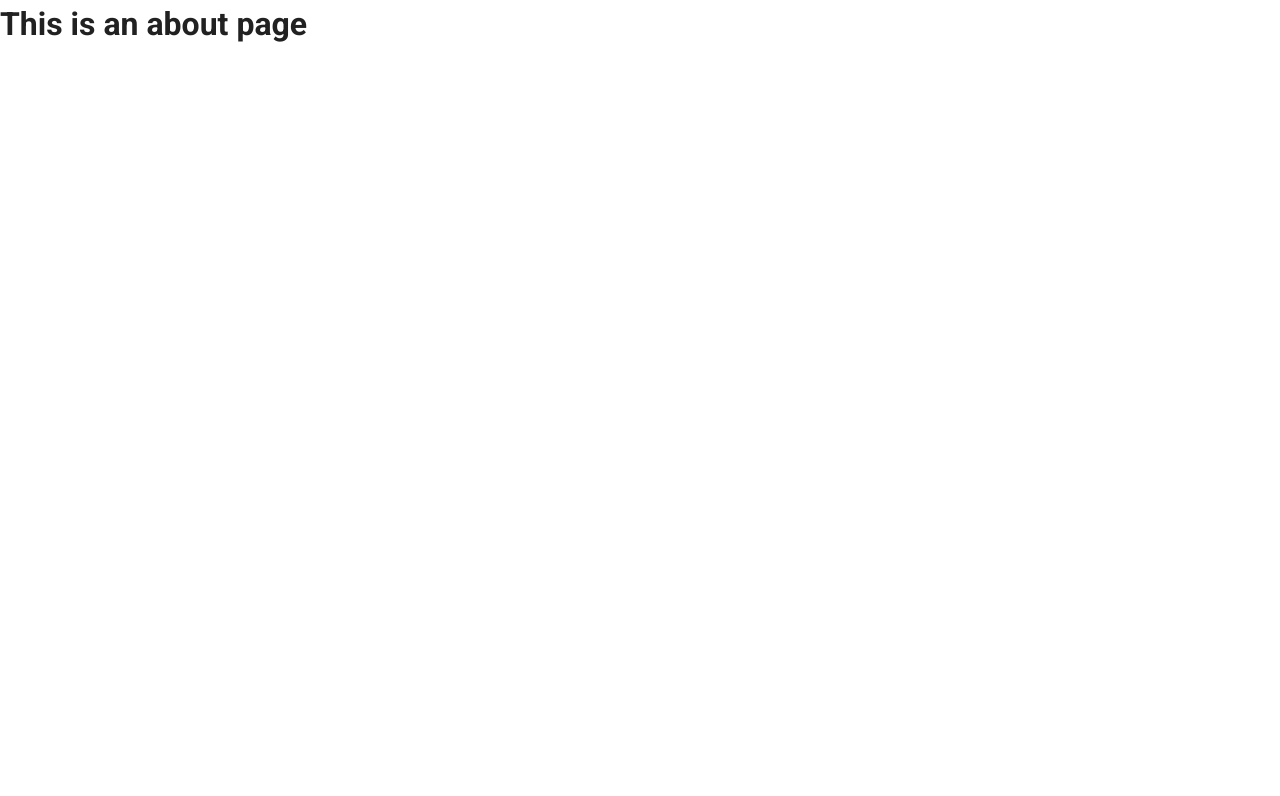
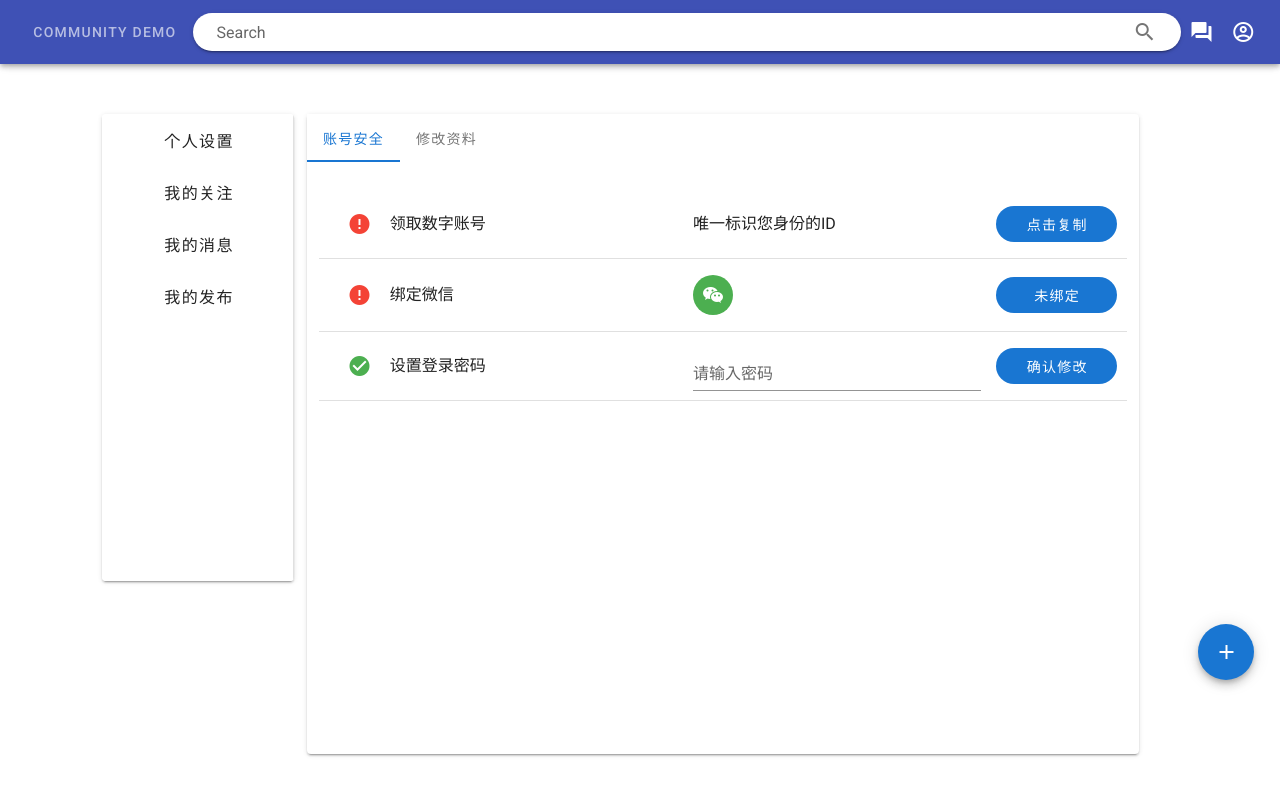
Before and after one commit to Hanmengnan/community-website, a Vue app: page /self/security in a window 1280 px wide. Shown: the top 796 px of the page. Built offline with nearby package versions, Linux system fonts and the light colour scheme.

Commit message:
个人设置-账户安全

```diff
--- a/src/components/SelfPage.vue
+++ /dev/null
@@ -1,13 +0,0 @@
-<template>
-  <div class="full-size"></div>
-</template>
-
-<script>
-export default {
-  name: "SelfPage"
-};
-</script>
-
-<style lang="less" scoped>
-@import "~@/assets/css/varibale";
-</style>
--- a/src/components/ArticlePage.vue
+++ b/src/components/articlePage/ArticlePage.vue
@@ -448,8 +448,8 @@ export default {
 </script>
 
 <style lang="less" scoped>
-@import "~@/assets/css/common";
-@import "~@/assets/css/varibale";
+@import "~@/assets/css/common.less";
+@import "~@/assets/css/varibale.less";
 
 .cards-container {
   display: grid;
--- a/src/components/HomePage.vue
+++ b/src/components/homePage/HomePage.vue
@@ -134,8 +134,8 @@
 </template>
 
 <script>
-import ArticleCard from "@/components/ArticleCard";
-import Pagination from "@/components/Pagination";
+import ArticleCard from "@/components/homePage/ArticleCard";
+import Pagination from "@/components/homePage/Pagination";
 
 export default {
   name: "HomePage",
@@ -261,7 +261,7 @@ export default {
 </script>
 
 <style lang="less" scoped>
-@import "~@/assets/css/common";
+@import "~@/assets/css/common.less";
 
 .cards-container {
   display: grid;
--- /dev/null
+++ b/src/components/selfPage/SecuritySetting.vue
@@ -0,0 +1,66 @@
+<template>
+  <div class="container">
+    <slot></slot>
+    <div class="row other-row">
+      <v-icon color="green" v-if="state1">mdi-check-circle</v-icon>
+      <v-icon color="red" v-else>mdi-alert-circle</v-icon>
+      <div>领取数字账号</div>
+      <div>唯一标识您身份的ID</div>
+      <v-btn depressed rounded color="primary">点击复制</v-btn>
+    </div>
+    <v-divider></v-divider>
+
+    <div class="row other-row">
+      <v-icon color="green" v-if="state2">mdi-check-circle</v-icon>
+      <v-icon color="red" v-else>mdi-alert-circle</v-icon>
+      <div>绑定微信</div>
+      <div>
+        <v-btn depressed small fab color="success">
+          <v-icon>mdi-wechat</v-icon>
+        </v-btn>
+      </div>
+      <v-btn depressed rounded color="primary">未绑定</v-btn>
+    </div>
+    <v-divider></v-divider>
+
+    <div class="row">
+      <v-icon color="green" v-if="state3">mdi-check-circle</v-icon>
+      <v-icon color="red" v-else>mdi-alert-circle</v-icon>
+      <div>设置登录密码</div>
+      <div>
+        <base-input title="请输入密码" icon="" hide-details="true"></base-input>
+      </div>
+      <v-btn depressed rounded color="primary">确认修改</v-btn>
+    </div>
+    <v-divider></v-divider>
+  </div>
+</template>
+
+<script>
+import BaseInput from "@/components/BaseInput";
+export default {
+  name: "SecuritySetting",
+  components: { BaseInput },
+  data() {
+    return {
+      state1: false,
+      state2: false,
+      state3: true
+    };
+  }
+};
+</script>
+
+<style lang="less" scoped>
+.container {
+  .row {
+    display: grid;
+    grid-template-columns: 1fr 5fr 5fr 2fr;
+    align-items: center;
+    margin: 10px;
+  }
+  .other-row {
+    margin: 16px 10px 16px 10px;
+  }
+}
+</style>
--- /dev/null
+++ b/src/components/selfPage/SelfInfoSetting.vue
@@ -0,0 +1,11 @@
+<template>
+  <div></div>
+</template>
+
+<script>
+export default {
+  name: "SelfInfoSetting"
+};
+</script>
+
+<style scoped></style>
--- /dev/null
+++ b/src/components/selfPage/SelfPage.vue
@@ -0,0 +1,146 @@
+<template>
+  <div class="full-size cards-container">
+    <v-card class="side-bar">
+      <v-navigation-drawer>
+        <div class="side-bar-menus">
+          <div class="menu-item" v-for="(item, index) in menus" :key="index">
+            <v-btn block x-large text v-on:click="aimMenu = index">{{
+              item.title
+            }}</v-btn>
+          </div>
+        </div>
+      </v-navigation-drawer>
+    </v-card>
+    <v-card class="main-content">
+      <div class="main-content-navbar">
+        <v-tabs v-model="aimTab">
+          <v-tab
+            v-for="(sub, index) in menus[aimMenu].items"
+            :key="index"
+            :to="sub.link"
+          >
+            {{ sub.subTitle }}
+          </v-tab>
+        </v-tabs>
+      </div>
+      <div class="main-content-body">
+        <router-view></router-view>
+      </div>
+    </v-card>
+  </div>
+</template>
+
+<script>
+export default {
+  name: "SelfPage",
+  data() {
+    return {
+      aimMenu: 0,
+      aimTab: 0,
+      menus: [
+        {
+          title: "个人设置",
+          items: [
+            {
+              subTitle: "账号安全",
+              link: "/self/security"
+            },
+            {
+              subTitle: "修改资料",
+              link: "/self/info"
+            }
+          ]
+        },
+        {
+          title: "我的关注",
+          items: [
+            {
+              subTitle: "用户",
+              link: "/self/user"
+            },
+            {
+              subTitle: "分类",
+              link: "/self/classify"
+            }
+          ]
+        },
+        {
+          title: "我的消息",
+          items: [
+            {
+              subTitle: "@我的",
+              link: "/self/reply"
+            },
+            {
+              subTitle: "系统消息",
+              link: "/self/system"
+            }
+          ]
+        },
+        {
+          title: "我的发布",
+          items: [
+            {
+              subTitle: "文章",
+              link: "/self/article"
+            },
+            {
+              subTitle: "想法",
+              link: "/self/idea"
+            },
+            {
+              subTitle: "视频",
+              link: "/self/video"
+            },
+            {
+              subTitle: "评论",
+              link: "/self/publish/comment"
+            }
+          ]
+        }
+      ]
+    };
+  }
+};
+</script>
+
+<style lang="less" scoped>
+@import "~@/assets/css/varibale.less";
+.cards-container {
+  display: grid;
+  grid-template-columns: 7% 15% 65% 10%;
+  grid-template-rows: 0.5fr 6fr 2fr 2fr;
+  grid-row-gap: 2%;
+  grid-column-gap: 1%;
+
+  .main-content {
+    grid-column-start: 3;
+    grid-column-end: 4;
+    grid-row-start: 2;
+    grid-row-end: 4;
+    display: flex;
+    flex-direction: column;
+    justify-content: space-between;
+    align-items: flex-start;
+    width: 65vw;
+    height: 80vh;
+
+    .main-content-body {
+      width: 100%;
+      height: 90%;
+    }
+  }
+  .side-bar {
+    grid-column-start: 2;
+    grid-column-end: 3;
+    grid-row-start: 2;
+    grid-row-end: 3;
+    justify-items: center;
+    .side-bar-menus {
+      .menu-item {
+        width: 100%;
+      }
+    }
+  }
+}
+</style>
--- a/src/router/index.js
+++ b/src/router/index.js
@@ -4,9 +4,11 @@ import Login from "@/views/Login";
 import Register from "@/views/Register";
 import Home from "@/views/Home";
 import NotFound from "@/views/NotFound";
-import HomePage from "@/components/HomePage";
-import SelfPage from "@/components/SelfPage";
-import ArticlePage from "@/components/ArticlePage";
+import HomePage from "@/components/homePage/HomePage";
+import SelfPage from "@/components/selfPage/SelfPage";
+import ArticlePage from "@/components/articlePage/ArticlePage";
+import SecuritySetting from "@/components/selfPage/SecuritySetting";
+import SelfInfoSetting from "@/components/selfPage/SelfInfoSetting";
 
 Vue.use(VueRouter);
 
@@ -39,7 +41,19 @@ const routes = [
       {
         path: "/self",
         name: "self",
-        components: SelfPage
+        component: SelfPage,
+        children: [
+          {
+            path: "security",
+            name: "security",
+            component: SecuritySetting
+          },
+          {
+            path: "info",
+            name: "info",
+            component: SelfInfoSetting
+          }
+        ]
       }
     ]
   },
```
Also changed, not shown: src/components/homePage/ArticleCard.vue (renamed from src/components/ArticleCard.vue), src/components/homePage/Pagination.vue (renamed from src/components/Pagination.vue).
